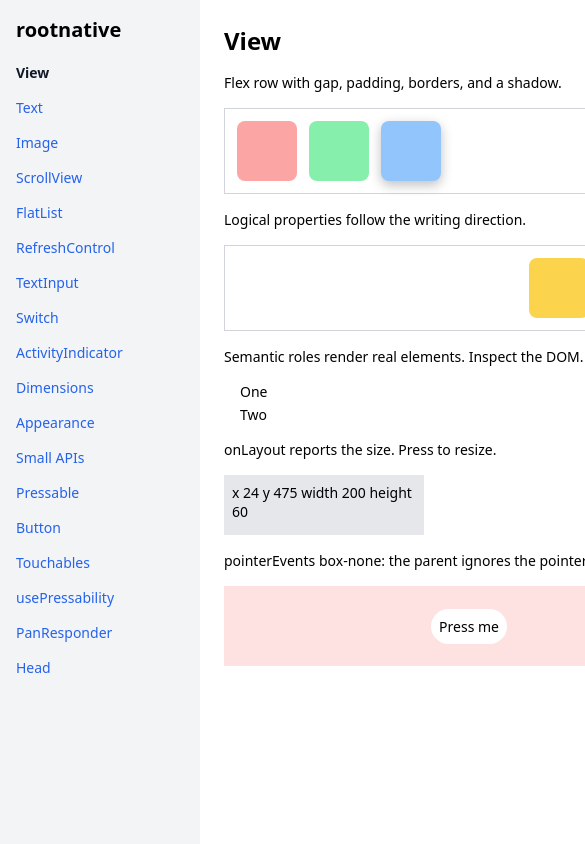
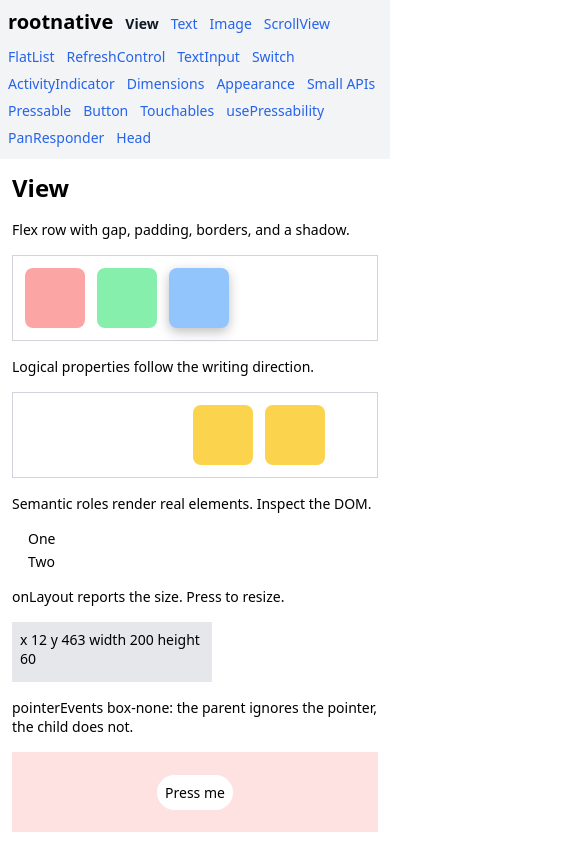
Before and after one commit to rootnative/web, a React (Vite) app in the folder packages/playground/: page / in a window 390 px wide. Shown: the top 844 px of the page, 585 px wide, since content can reach past the window. Built offline with nearby package versions, Linux system fonts and the light colour scheme.

Commit message:
docs: fit the playground on a phone

```diff
--- a/packages/playground/src/App.tsx
+++ b/packages/playground/src/App.tsx
@@ -1,5 +1,5 @@
 import { useSyncExternalStore, type ReactElement } from 'react'
-import { StyleSheet, Text, View } from 'react-native'
+import { StyleSheet, Text, useWindowDimensions, View } from 'react-native'
 
 import { ActivityIndicatorRoute } from './routes/ActivityIndicatorRoute'
 import { ApisRoute } from './routes/ApisRoute'
@@ -51,10 +51,12 @@ const getHash = (): string => window.location.hash.slice(1)
 export function App(): ReactElement {
   const hash = useSyncExternalStore(subscribe, getHash, () => '')
   const active = routes.find((r) => r.path === hash) ?? routes[0]
+  // On a phone, the menu goes over the page, so a route gets the full width.
+  const narrow = useWindowDimensions().width < 700
 
   return (
-    <View style={styles.app}>
-      <View role="navigation" style={styles.nav}>
+    <View style={[styles.app, narrow && styles.appNarrow]}>
+      <View role="navigation" style={[styles.nav, narrow && styles.navNarrow]}>
         <Text role="heading" aria-level={1} style={styles.brand}>
           rootnative
         </Text>
@@ -70,7 +72,7 @@ export function App(): ReactElement {
           </Text>
         ))}
       </View>
-      <View role="main" style={styles.main}>
+      <View role="main" style={[styles.main, narrow && styles.mainNarrow]}>
         {active === undefined ? null : <active.Component />}
       </View>
     </View>
@@ -79,9 +81,20 @@ export function App(): ReactElement {
 
 const styles = StyleSheet.create({
   app: { flex: 1, flexDirection: 'row', minHeight: '100%' },
+  appNarrow: { flexDirection: 'column' },
   nav: { width: 200, padding: 16, gap: 8, backgroundColor: '#f3f4f6' },
+  navNarrow: {
+    width: 'auto',
+    flexDirection: 'row',
+    flexWrap: 'wrap',
+    alignItems: 'baseline',
+    padding: 8,
+    columnGap: 12,
+    rowGap: 0,
+  },
   brand: { fontSize: 20, fontWeight: '700', marginBottom: 8 },
   link: { color: '#2563eb', paddingVertical: 4 },
   activeLink: { fontWeight: '600', color: '#111827' },
-  main: { flex: 1, padding: 24, gap: 16 },
+  main: { flex: 1, minWidth: 0, padding: 24, gap: 16 },
+  mainNarrow: { padding: 12 },
 })
```
